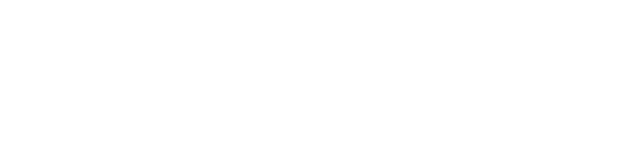
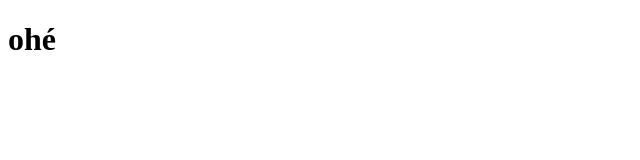
Before and after one commit to PaulCrtr/sharezza-social, a plain HTML site: page index.html in a window 1280 px wide. Shown: the full height of the page, 0-640 px from the left. Drawn offline with Linux system fonts and the light colour scheme.

Commit message:
modif-html

```diff
--- a/index.html
+++ b/index.html
@@ -2,9 +2,9 @@
 <html>
   <head>
     <meta charset="UTF-8">
-    <title>title</title>
+    <title>LearningGit</title>
   </head>
   <body>
-
+  <h1>ohé</h1>
   </body>
 </html>
```
